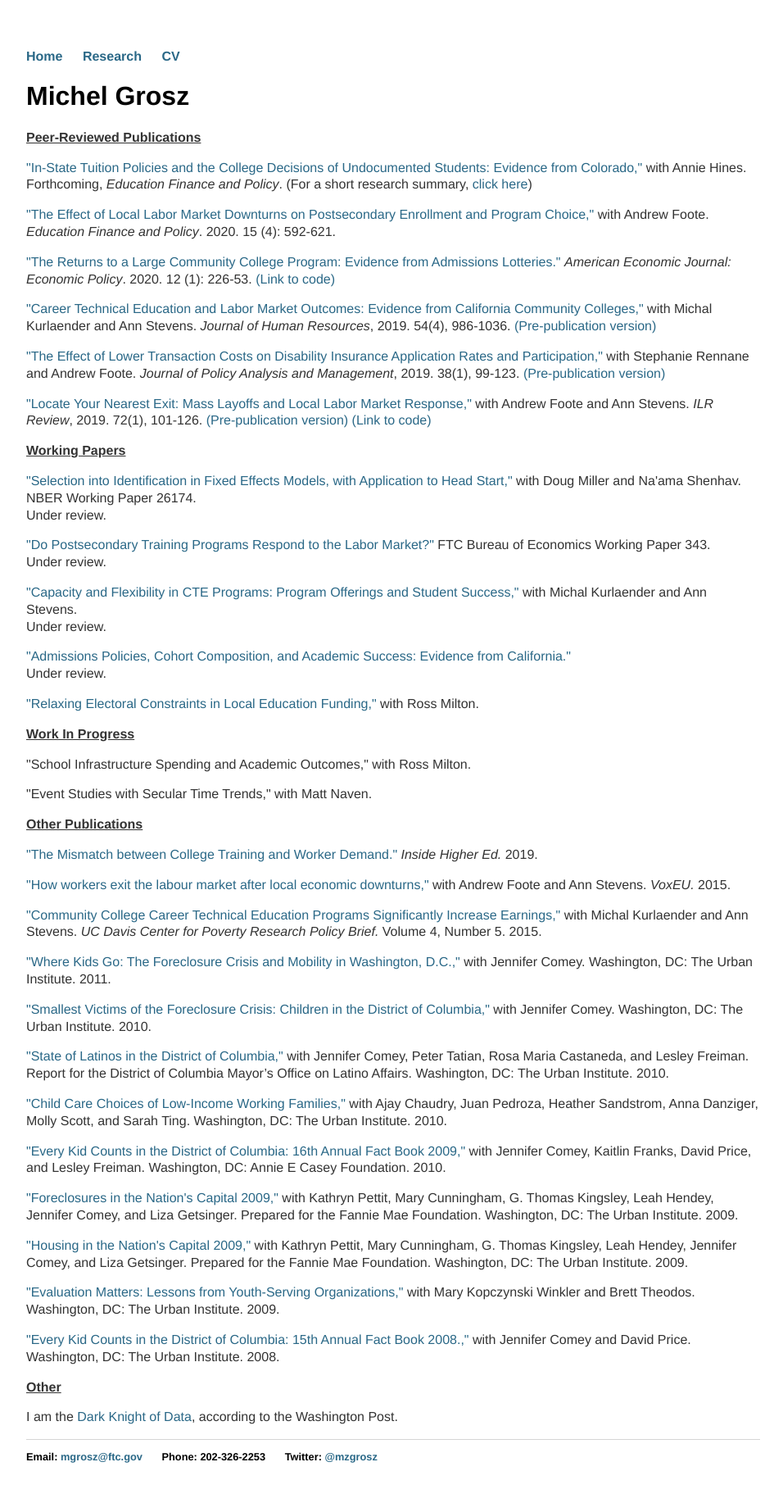
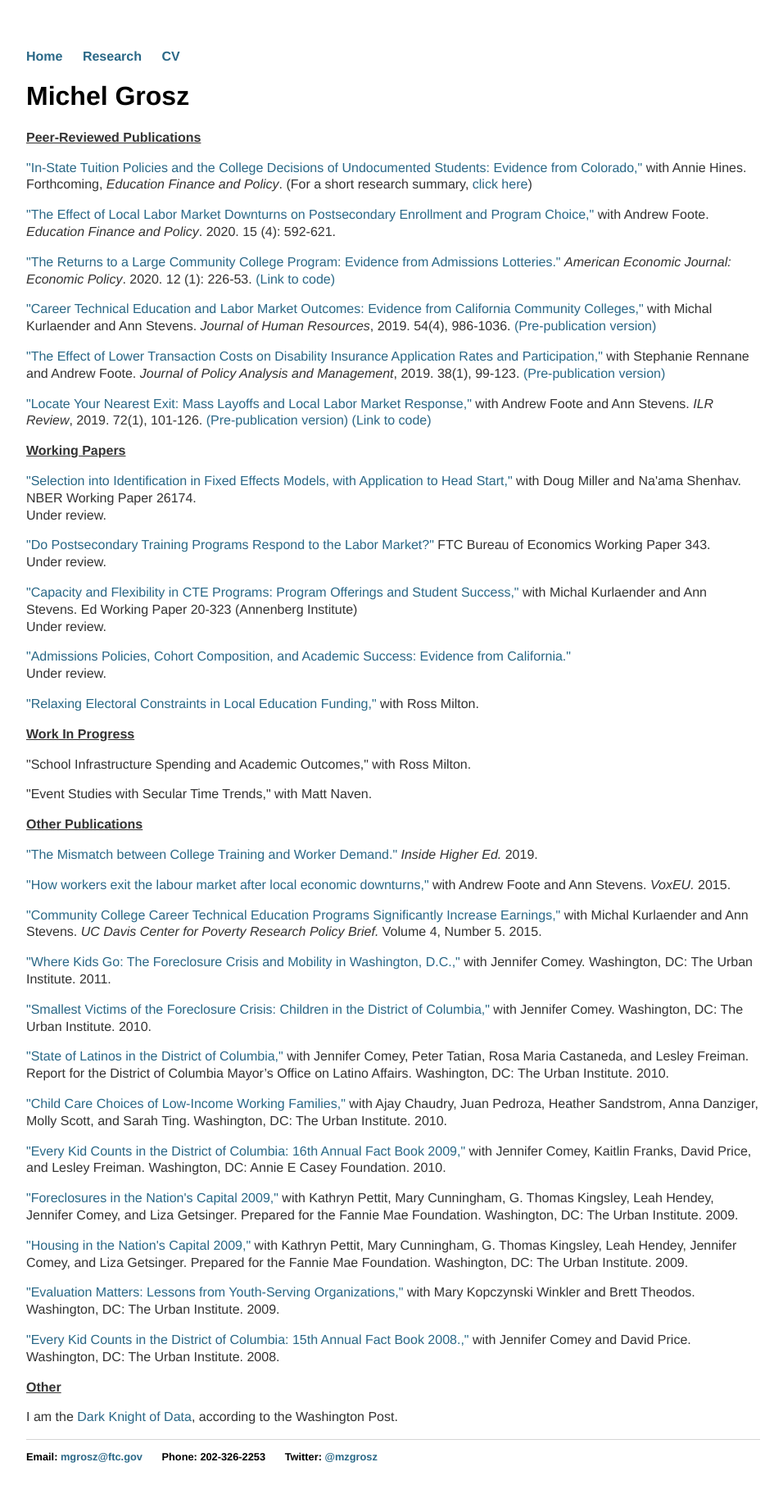
Before and after one commit to mzgrosz/mzgrosz.github.io, a Jekyll site: the page built from research/index.html, in a window 1280 px wide. Shown: the whole page at 82% size, without its empty margins (160-1116 px from the left). Built offline with Jekyll 4.4.1, drawn with Linux system fonts in a browser that asks for light colours.

Commit message:
Update index.html

```diff
--- a/research/index.html
+++ b/research/index.html
@@ -60,7 +60,7 @@ title: Michel Grosz
 	<br>
 	--></p>
 
-<p><a href="https://www.edworkingpapers.com/index.php/ai20-323">&quot;Capacity and Flexibility in CTE Programs: Program Offerings and Student Success,&quot;</a> with Michal Kurlaender and Ann Stevens.<br>
+<p><a href="https://www.edworkingpapers.com/index.php/ai20-323">&quot;Capacity and Flexibility in CTE Programs: Program Offerings and Student Success,&quot;</a> with Michal Kurlaender and Ann Stevens. Ed Working Paper 20-323 (Annenberg Institute)<br>
 	Under review.<br>
 	</p>
 
```
